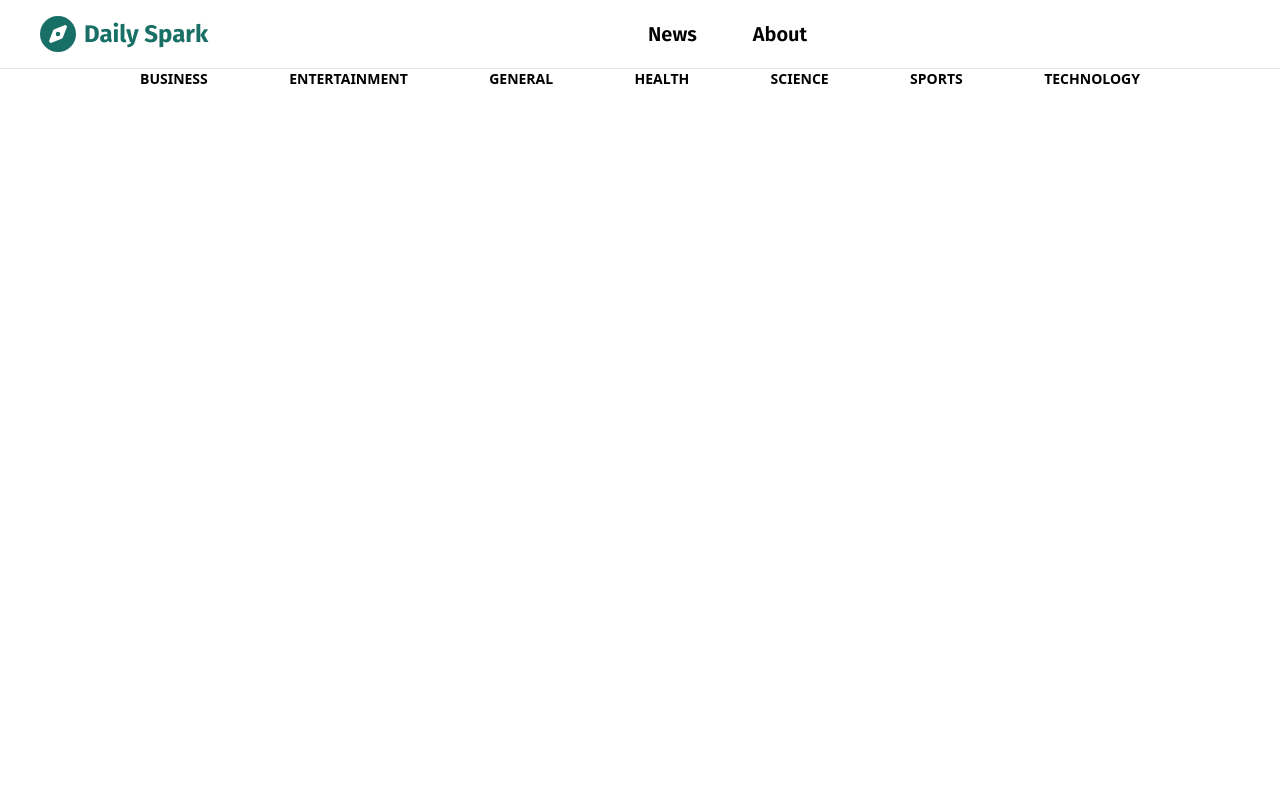
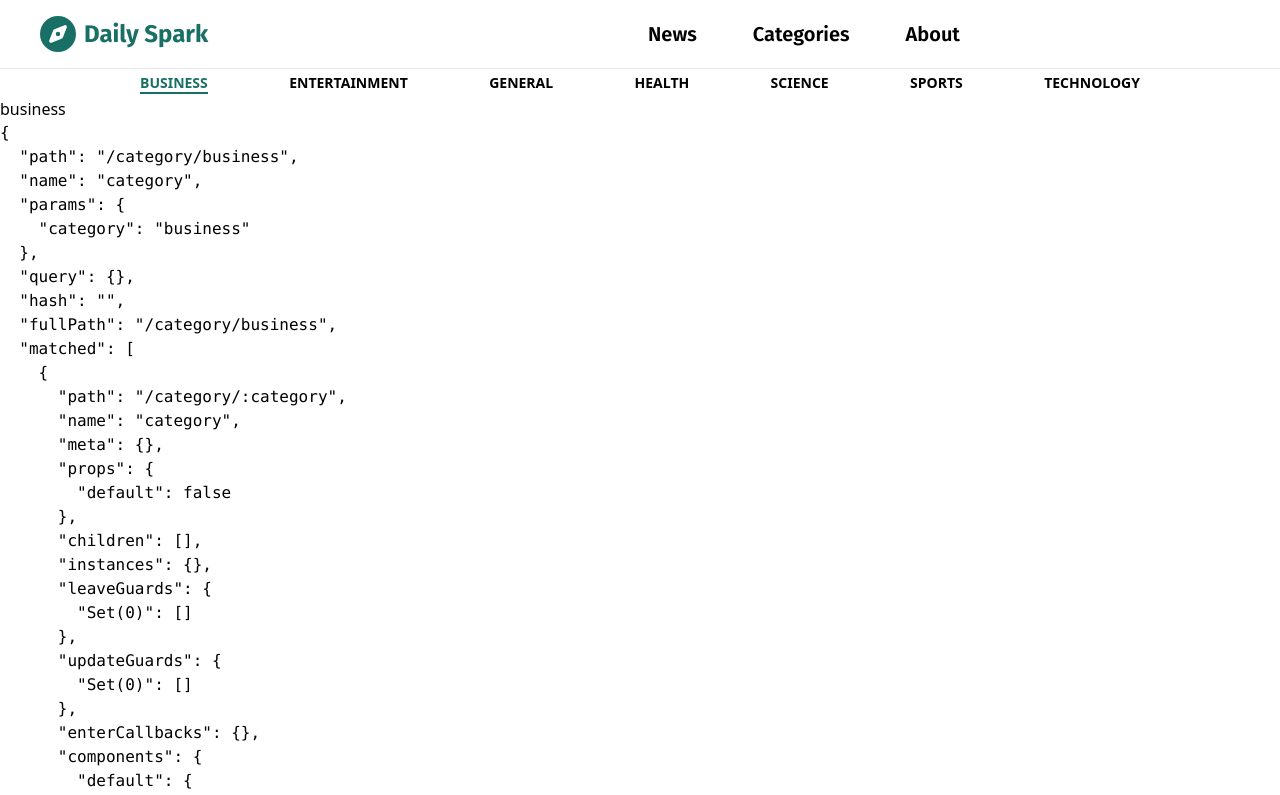
Before and after one commit to KumarAmitt/daily-spark, a Vue app: page /category/business in a window 1280 px wide. Shown: the top 795 px of the page. Built offline with nearby package versions, Linux system fonts and the light colour scheme; no server answers; a web font is replaced by a local one.

Commit message:
Fix categories nav links

```diff
--- a/src/components/BusinessStories.vue
+++ b/src/components/BusinessStories.vue
@@ -5,7 +5,9 @@
       <BusinessStory v-for="article in topFiveArticles" :key="article.title" :article="article"/>
     </ul>
     <div class="mt-2 text-center">
-      <BaseButton text="View More" outlined></BaseButton>
+      <BaseButton outlined>
+        <RouterLink :to="{name: 'category', params: {category: category}}">Read More</RouterLink>
+      </BaseButton>
     </div>
   </Section>
 </template>
--- a/src/components/SportsStories.vue
+++ b/src/components/SportsStories.vue
@@ -2,8 +2,9 @@
   <section class="ml-4">
     <div class="flex justify-between items-center">
       <SectionTitle text="Sports"/>
-      <RouterLink :to="{name: 'category', params: {category: category}}">Read More</RouterLink>
-      <!--      <BaseButton text="Read More" outlined></BaseButton>-->
+      <BaseButton outlined>
+        <RouterLink :to="{name: 'category', params: {category: category}}">Read More</RouterLink>
+      </BaseButton>
     </div>
     <ul class="grid grid-cols-2 gap-4">
       <SportStory v-for="article in topFiveArticles" :key="article.title" :article="article"/>
--- a/src/components/navbar/AppNavbar.vue
+++ b/src/components/navbar/AppNavbar.vue
@@ -5,7 +5,7 @@
       <ul class="flex">
         <li v-for="navItem in navItems" :key="navItem.text" class="ml-10 first:ml-0">
           <RouterLink
-            :to="{ name: navItem.component}"
+            :to="{ name: navItem.component, params: navItem.params}"
             class="px-2 font-heading text-xl font-semibold transition duration-300 hover:border-b-2 hover:border-accent-primary hover:text-accent-primary"
           >
             {{ navItem.text }}
@@ -22,6 +22,7 @@ import { ref } from 'vue'
 
 const navItems = ref([
   { text: 'News', component: 'news' },
+  { text: 'Categories', component: 'category', params: {category: 'sports'} },
   { text: 'About', component: 'about' }
 ])
 </script>
--- a/src/components/navbar/CategoryNavbar.vue
+++ b/src/components/navbar/CategoryNavbar.vue
@@ -1,11 +1,26 @@
 <template>
-  <ul class="flex justify-between font-bold text-sm max-w-[1000px] mx-auto">
-    <li v-for="category in categories" :key="category">{{category.toUpperCase()}}</li>
+  <ul class="flex justify-between font-bold text-sm max-w-[1000px] mx-auto py-1">
+    <li v-for="category in categories" :key="category">
+      <RouterLink :to="{name: 'category', params: {category}}" >{{category.toUpperCase()}}</RouterLink>
+    </li>
   </ul>
+  <h1>{{route.params.category}}</h1>
+ <pre>{{route}}</pre>
 </template>
 
 <script setup>
 import {ref} from "vue";
+import {useRoute} from "vue-router";
 
+const route = useRoute();
 const categories = ref(['business', 'entertainment', 'general', 'health', 'science', 'sports', 'technology'])
+
+
+
 </script>
+
+<style scoped>
+.router-link-active {
+  @apply border-b-2 border-accent-primary text-accent-primary;
+}
+</style>
--- a/src/components/utility/BaseButton.vue
+++ b/src/components/utility/BaseButton.vue
@@ -1,13 +1,14 @@
 <template>
   <button :class="['button', buttonClass]">
-    {{ text }}
+    <slot></slot>
+    {{text}}
   </button>
 </template>
 
 <script setup>
 import { computed } from 'vue'
 const props = defineProps({
-  text: { type: String, required: true },
+  text: { type: String, default: ''},
   outlined: { type: Boolean, default: false }
 })
 
--- a/src/stores/news.js
+++ b/src/stores/news.js
@@ -6,6 +6,7 @@ import { API_KEY, BASE_URL } from '@/constants.js'
 export const useNewsStore = defineStore('news', () => {
   const featuredStory = ref({})
   const featuredStories = ref([])
+  const newsSources = ref([])
 
   const fetchTopHeadlines = async () => {
     const url = `${BASE_URL}/top-headlines?country=in`
@@ -30,5 +31,5 @@ export const useNewsStore = defineStore('news', () => {
     }
   }
 
-  return { featuredStory, featuredStories, fetchTopHeadlines, fetchNewsByCategory }
+  return { featuredStory, featuredStories, newsSources, fetchTopHeadlines, fetchNewsByCategory }
 })
```
